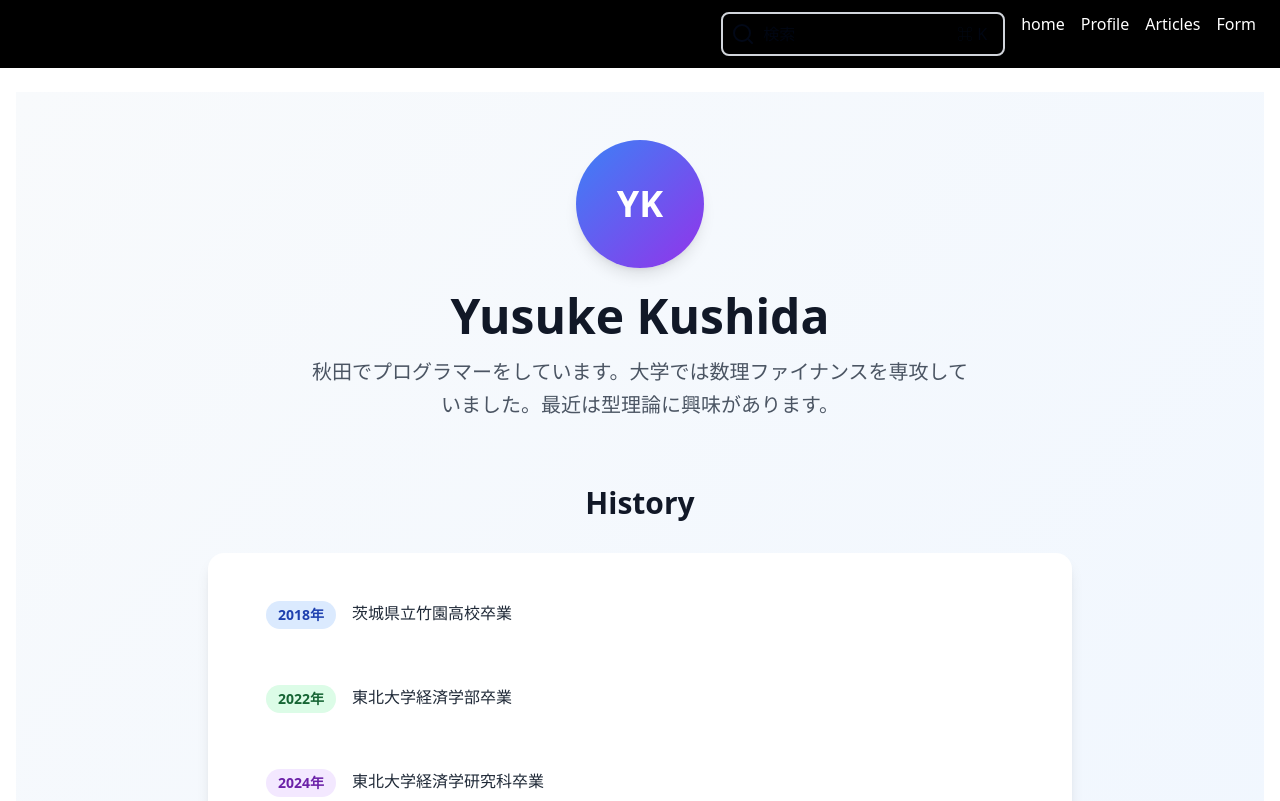
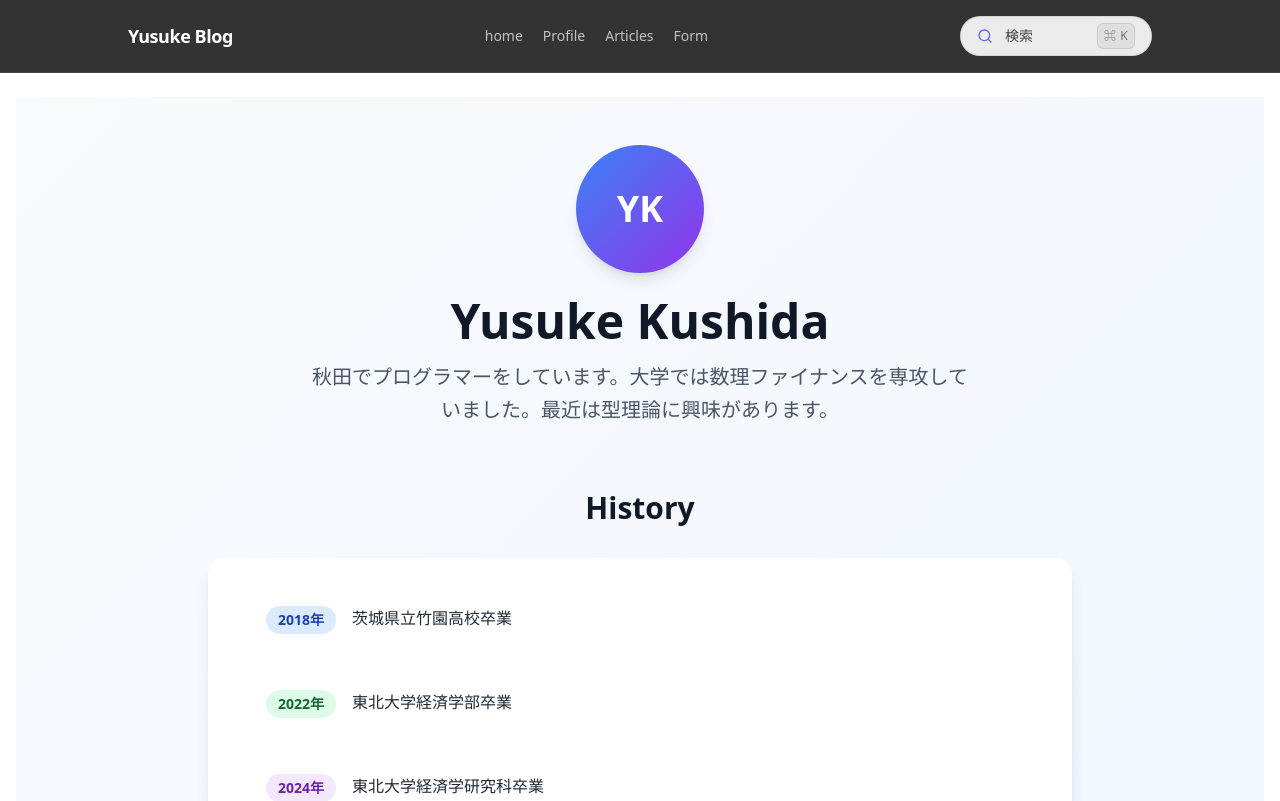
Before and after one commit to yuu19/yusuke-blog, a SvelteKit app: page /profiles in a window 1280 px wide. Shown: the top 801 px of the page. Built offline with nearby package versions, Linux system fonts and the light colour scheme.

Commit message:
fix: ヘッダーUIを修正

```diff
--- a/src/lib/SearchDialog/SearchBar.svelte
+++ b/src/lib/SearchDialog/SearchBar.svelte
@@ -2,20 +2,19 @@
   import { Search } from 'lucide-svelte';
 </script>
 
-<div
-  class="flex w-full rounded-lg border-2 border-gray-300 dark:border-zinc-700 dark:bg-zinc-900"
+<button
+  type="button"
+  class="flex h-10 min-w-[12rem] items-center gap-3 rounded-full border border-black/10 bg-white/90 px-4 text-sm font-medium text-zinc-700 shadow-sm transition duration-150 hover:bg-white focus-visible:outline-hidden focus-visible:ring-2 focus-visible:ring-indigo-300 dark:border-white/15 dark:bg-white/10 dark:text-white/80 dark:hover:bg-white/20"
 >
-  <span class="flex items-center justify-end rounded-r-lg p-2">
-    <Search className="text-gray-600 dark:text-gray-50 h-4 w-4" />
+  <Search
+    class="h-4 w-4 text-indigo-500 dark:text-indigo-300"
+    aria-hidden="true"
+  />
+  <span>検索</span>
+  <span
+    class="ml-auto hidden items-center gap-1 rounded-md border border-black/10 bg-black/5 px-1.5 py-0.5 text-[0.75rem] font-normal tracking-wide text-zinc-500 dark:border-white/15 dark:bg-white/10 dark:text-white/60 md:flex"
+  >
+    <kbd class="font-sans">⌘</kbd>
+    <kbd class="font-sans">K</kbd>
   </span>
-  <div
-    class="flex h-10 w-60 items-center justify-between rounded-l-lg pr-4 opacity-80 focus:outline-hidden"
-  >
-    検索
-
-    <div>
-      <kbd class="font-sans">⌘</kbd>
-      <kbd class="font-sans">K</kbd>
-    </div>
-  </div>
-</div>
+</button>
--- a/src/routes/+layout.svelte
+++ b/src/routes/+layout.svelte
@@ -39,27 +39,39 @@
 </svelte:head>
 
 <div class="flex min-h-screen flex-col">
-	<header class="flex items-center justify-end bg-black px-6 py-3">
-		<!-- <h1 class="text-xl font-bold text-white">
-			<a href="/" class="text-xl font-bold text-white"> Tech Blog </a>
-		</h1> -->
-		<nav class="flex gap-4">
-		    <div>
-              <SearchDialog>
-            <div class={`invisible hidden md:visible md:block`}>
-              <SearchBar />
-            </div>
-            <div class="md:invisible md:hidden">
-              <Search class="h-5 w-5" />
-            </div>
-          </SearchDialog>
-            </div>
+	<header class="border-b border-white/10 bg-black/80 px-4 py-4 backdrop-blur">
+		<div class="mx-auto flex w-full max-w-5xl flex-wrap items-center gap-x-6 gap-y-3 md:flex-nowrap">
+			<a
+				href="/"
+				class="order-1 text-lg font-semibold tracking-tight text-white transition-colors hover:text-indigo-300"
+			>
+				Yusuke Blog
+			</a>
 
-			<a href="/" class="text-white hover:text-gray-400">home</a>
-			<a href="/profiles" class="text-white hover:text-gray-400">Profile</a>
-			<a href="/articles" class="text-white hover:text-gray-400">Articles</a>
-			<a href="/form" class="text-white hover:text-gray-400">Form</a>
-		</nav>
+			<nav
+				class="order-3 flex w-full flex-wrap items-center justify-center gap-5 text-sm font-medium text-white/70 transition-colors md:order-2 md:flex-1 md:flex-nowrap"
+			>
+				<a href="/" class="transition-colors hover:text-white">home</a>
+				<a href="/profiles" class="transition-colors hover:text-white">Profile</a>
+				<a href="/articles" class="transition-colors hover:text-white">Articles</a>
+				<a href="/form" class="transition-colors hover:text-white">Form</a>
+			</nav>
+
+			<div class="order-2 flex items-center justify-end md:order-3">
+				<SearchDialog>
+					<div class="hidden md:block">
+						<SearchBar />
+					</div>
+					<button
+						type="button"
+						class="inline-flex h-10 w-10 items-center justify-center rounded-full border border-white/20 text-white transition hover:border-white/40 hover:text-indigo-200 focus-visible:outline-hidden focus-visible:ring-2 focus-visible:ring-indigo-300 md:hidden"
+						aria-label="検索"
+					>
+						<Search class="h-5 w-5" />
+					</button>
+				</SearchDialog>
+			</div>
+		</div>
 	</header>
 
 	<div class="flex-grow px-4 py-6">
```
